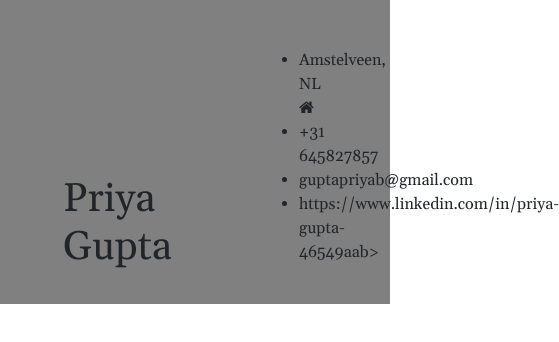
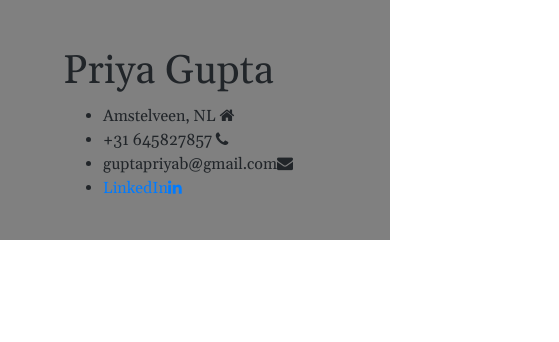
Before and after one commit to bishnupanda93/profile, a React (Create React App) app: page / in a window 390 px wide. Shown: the top 342 px of the page, 559 px wide, since content can reach past the window. Built offline with nearby package versions, Linux system fonts and the light colour scheme.

Commit message:
Added responsiveness

```diff
--- a/src/components/Header/Header.js
+++ b/src/components/Header/Header.js
@@ -3,15 +3,15 @@ import classes from './Header.module.scss';
 const Header = (props)=>{
     return(
         <div className={[classes.header, 'row pb-4 px-5 pt-5'].join(" ")}>
-            <div className="col-8 d-flex flex-column-reverse">
+            <div className="col-sm-8 col-12 d-flex flex-column-reverse">
             <h1>{props.personDetails.name}</h1>
             </div>
-            <div className="col-4">
+            <div className="col-sm-4 col-12">
                 <ul>
-                    <li>{props.personDetails.address} <i class="fa fa-home" aria-hidden="true"></i></li>
-                    <li>{props.personDetails.phone}</li>
-                    <li>{props.personDetails.email}</li>
-                    <li>{props.personDetails.linkedIn}></li>
+                    <li>{props.personDetails.address} <i className="fa fa-home" aria-hidden="true"></i></li>
+                    <li>{props.personDetails.phone} <i className="fa fa-phone"></i></li>
+                    <li>{props.personDetails.email}<i className="fa fa-envelope"></i></li>
+                    <li><a href={props.personDetails.linkedIn}>LinkedIn<i className="fa fa-linkedin"></i></a></li>
                 </ul>
             </div>
         </div>
```
